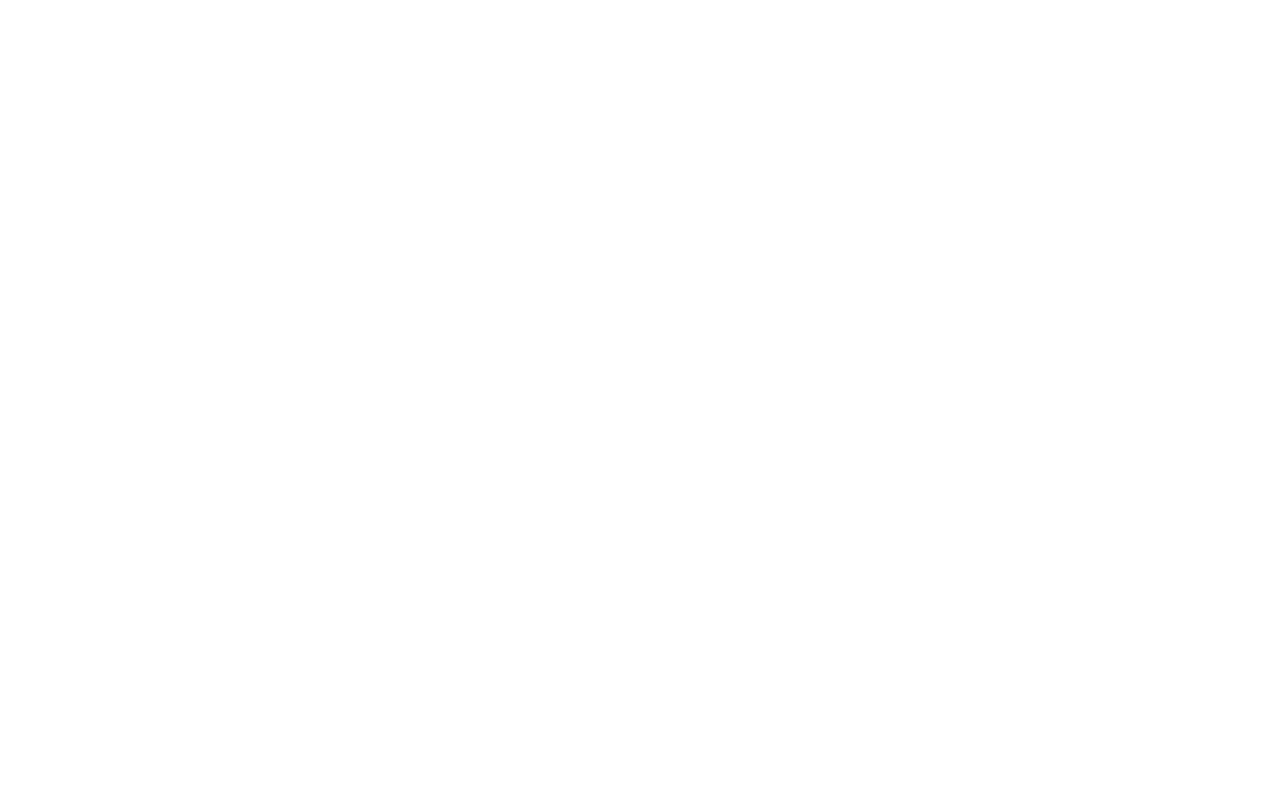
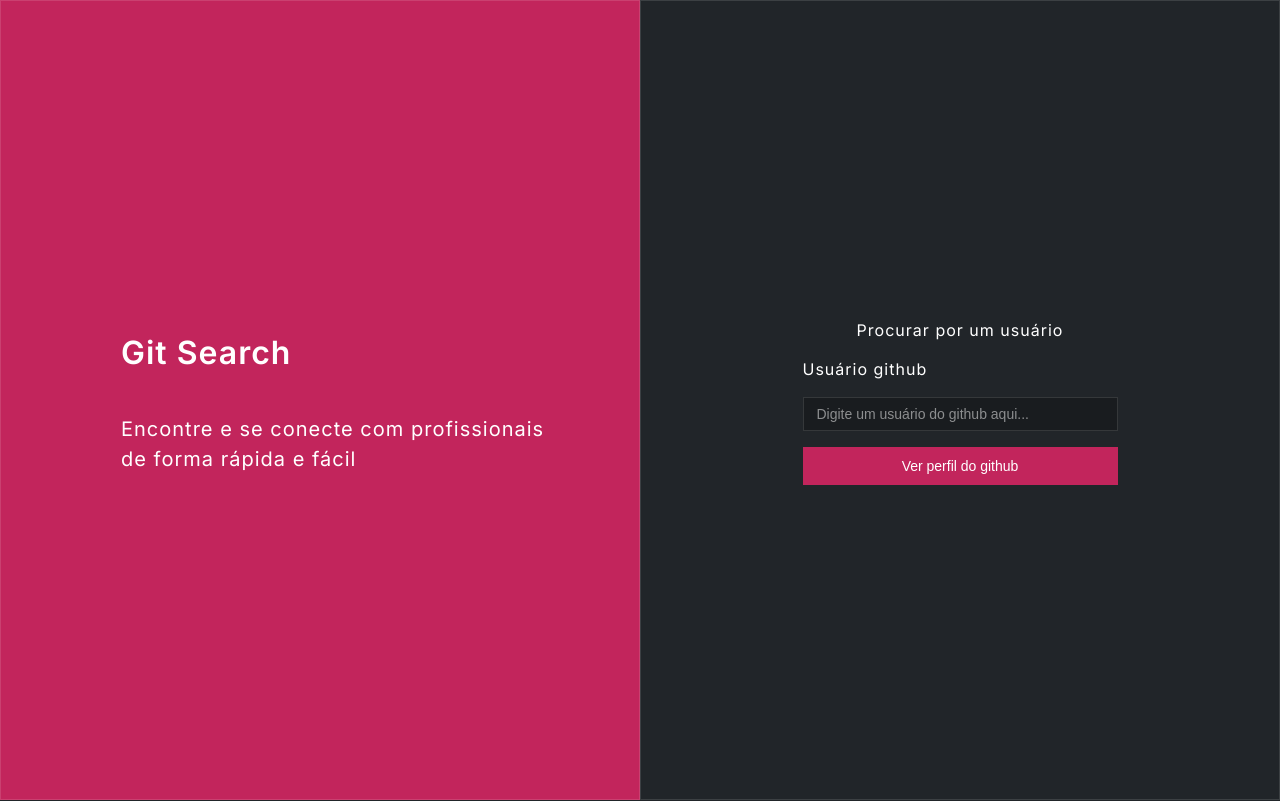
Before and after one commit to Kenzie-Academy-Brasil-Developers/gitsearch-entrega, a plain HTML site: page index.html in a window 1280 px wide. Drawn offline with Linux system fonts and the light colour scheme.

Commit message:
projeto git search

```diff
--- a/index.html
+++ b/index.html
@@ -1,5 +1,5 @@
 <!DOCTYPE html>
-<html lang="en">
+<html lang="pt-BR">
   <head>
     <meta charset="UTF-8" />
     <meta http-equiv="X-UA-Compatible" content="IE=edge" />
@@ -12,11 +12,31 @@
       href="https://fonts.googleapis.com/css2?family=Inter:wght@100;200;300;400;500;600;700;800;900&display=swap"
       rel="stylesheet"
     />
+    <link rel="stylesheet" href="./src/styles/reset.css">
+    <link rel="stylesheet" href="./src/styles/globalStyles.css">
+    <link rel="stylesheet" href="./src/styles/index.css">
 
     <title>Git Search</title>
   </head>
   <body>
-
+    <main>
+      <section>
+        <div class="container">
+          <h1>Git Search</h1>
+          <p>Encontre e se conecte com profissionais de forma rápida e fácil </p>
+        </div>
+      </section>
+      <aside>
+        <div class="container">
+          <h2>Procurar por um usuário</h2>
+          <form action="">
+            <label for="user-search">Usuário github</label>
+            <input type="text" name="user-search" placeholder="Digite um usuário do github aqui...">
+            <button>Ver perfil do github</button>
+          </form>
+        </div>
+      </aside>
+    </main>
     <script type="module" src="./src/scripts/index.js"></script>
   </body>
 </html>
--- a/src/scripts/index.js
+++ b/src/scripts/index.js
@@ -0,0 +1,5 @@
+import {searchUserByName } from "./request.js";
+
+// await searchUser("jonatasneres")
+
+searchUserByName()
--- a/src/scripts/profile.js
+++ b/src/scripts/profile.js
@@ -0,0 +1,88 @@
+import { baseUrl } from "./request.js";
+
+
+export async function createHeaderProfile(user) {
+
+    const profile = document.querySelector('.container--profile')
+
+    profile.innerHTML = ''
+
+    const html = `
+    <figure>
+    <img src="${user.avatar_url}" alt="${user.name}">
+  </figure>
+  <h2>${user.name}</h2>
+    `;
+
+    profile.insertAdjacentHTML('beforeend',html)
+}
+
+export async function renderListRepo() {
+
+    const actualyUser = JSON.parse(localStorage.getItem('user'))
+
+    const users = await fetch(`${baseUrl}${actualyUser.login}/repos`,{
+        method: 'GET',
+        headers: {
+            'Content-Type':'application/json'
+        }
+    })
+
+    .then(function(response){ return response.json()})
+
+    .then(function(responseJson){
+
+    responseJson.map(repository => {
+        console.log(repository)
+        createListProfile(repository)
+    })
+
+})
+}
+
+
+
+export async function createListProfile(repository) {
+
+    const ul = document.querySelector('ul')
+
+    const html = `
+    <li class="card flex-column">
+        <h3>${repository.name}</h3>
+        <p>${repository.description}</p>
+        <a href="${repository.html_url}">
+        <button class="card--button">Repositório</button>
+      </a>
+    </li>
+    `
+
+    ul.insertAdjacentHTML('beforeend',html)
+}
+
+export async function renderUserProfile() {
+
+    const user = JSON.parse(localStorage.getItem('user'))
+    createHeaderProfile(user)
+}
+
+
+async function changeUser() {
+
+    const button = document.querySelector('.profile--change__user')
+
+    if (button) {
+        button.addEventListener('click', ()=>{
+            window.location.replace('/index.html')
+            // returnToIndex()
+        })
+    }else{
+        console.log("button nao existe")
+    }
+
+
+}
+
+changeUser()
+renderUserProfile()
+renderListRepo()
+// renderUserProfile('jonatasneres')
--- /dev/null
+++ b/src/scripts/request.js
@@ -0,0 +1,39 @@
+import { renderUserProfile,renderListRepo } from "./profile.js";
+
+export const baseUrl = 'https://api.github.com/users/'
+
+async function searchUser(user) {
+
+    const users = await fetch(`${baseUrl}${user}`,{
+        method: 'GET',
+        headers: {
+            'Content-Type':'application/json'
+        }
+    })
+
+    .then((response)=>{
+        if (response.ok) {
+            response.json().then(responseJson =>{
+                localStorage.setItem('user', JSON.stringify(responseJson))
+            })
+            window.location.replace('./src/pages/profile.html')
+            return response.json()
+        }else{
+            window.location.replace('./src/pages/error.html')
+        }
+    })
+
+    return users
+}
+
+export async function searchUserByName() {
+    const input = document.querySelector('input')
+    const button = document.querySelector('button')
+
+
+    button.addEventListener('click', async (event)=>{
+        event.preventDefault()
+
+        const user = await searchUser(input.value)
+    })
+}
--- /dev/null
+++ b/src/styles/error.css
@@ -0,0 +1,58 @@
+main{
+    margin-top: 50px;
+}
+.gap{
+    gap: 150px;
+}
+.flex{
+    display: flex;
+    flex-wrap: wrap;
+    justify-content: center
+}
+.column{
+    flex-direction: column;
+}
+
+figure>img{
+    max-width: 420px;
+    width: 100%;
+}
+
+.first-section{
+    width: 36%;
+    gap: 10px;
+}
+.first-section>h1{
+    font-weight: var(--font-weight-700);
+    color: var(--color-grey-7);
+    font-size: var(--font-error);
+
+    margin-bottom: 10px;
+}
+.first-section>p{
+    color: var(--color-grey-7);
+    font-size: var(--font-error-details);
+    font-weight: var(--font-weight-400);
+}
+.first-section>button{
+    max-height: 60px;
+    height: 100%;
+    padding: 21px 70px;
+
+    font-weight: var(--font-weight-600);
+    font-size: var(--font-error-search);
+
+    border-radius: 8px;
+    background-color: transparent;
+    border: 1px solid #ffffff;
+    color: #ffffff;
+    transition: .2s;
+}
+.first-section>button:hover{
+    background-color: var( --color-brand-2);
+    border: 1px solid var( --color-brand-2);
+}
+
+strong{
+    font-weight: var(--font-weight-600);
+}
--- a/src/styles/globalStyles.css
+++ b/src/styles/globalStyles.css
@@ -1,3 +1,5 @@
+@import url('https://fonts.googleapis.com/css2?family=Inter:wght@400;500;600;700&display=swap');
+
 :root {
   --color-brand-1: #c2255c;
   --color-brand-2: #d6336c;
@@ -8,5 +10,38 @@
   --color-grey-6: #a6a8a9;
   --color-grey-7: #ffffff;
   --color-alert: #c22554;
+  --color-placeholder: rgba(255, 255, 255, 0.5);
   --font-primary: "Inter", sans-serif;
+
+  --font-weight-400: 400;
+  --font-weight-500: 500;
+  --font-weight-600: 600;
+  --font-weight-700: 700;
+
+  --font-subtittle: 1.25rem;
+  --font-tittle: 2rem;
+  --font-inputs: 0.875rem;
+  --font-name: 1.5rem;
+  --font-error: 2.375rem;
+  --font-error-details: 1rem;
+  --font-error-search: 1.125rem;
+
 }
+
+.container{
+  max-width: 900px;
+  width: 95%;
+  margin: 0 auto;
+}
+
+body{
+  font-family: var(--font-primary);
+  letter-spacing: 0.063rem;
+  background-color: var(--color-grey-2);
+}
+
+button{
+  outline: none;
+  border: none;
+  cursor: pointer;
+}
--- /dev/null
+++ b/src/styles/index.css
@@ -0,0 +1,106 @@
+section,
+button{
+    background-color: var(--color-brand-1);
+}
+
+aside{
+    background-color: var(--color-grey-2);
+}
+
+section,
+aside,
+form>input{
+    color: var(--color-grey-7);
+    outline: none;
+    border: 1px solid rgba(255, 255, 255, 0.12);
+}
+
+h1{
+    font-weight: var(--font-weight-600);
+    font-size: var(--font-tittle);
+}
+
+section>div{
+    display: flex;
+    flex-direction: column;
+    gap: 2.313rem;
+}
+
+section>div>p{
+    font-size: var(--font-subtittle);
+    font-weight: var(--font-weight-400);
+
+    max-width: 430px;
+    width: 100%;
+}
+
+section>div,
+aside>div{
+    padding: 2.5rem 0;
+}
+
+aside>div{
+    display: flex;
+    flex-direction: column;
+    align-items: center;
+    gap: 15px;
+}
+
+form{
+    display: flex;
+    flex-direction: column;
+    gap: 16px;
+
+    max-width: 315px;
+    width: 100%;
+}
+form>input{
+    background-color: var(--color-grey-1);
+    font-weight: var(--font-weight-400);
+}
+form>input::placeholder{
+    color: var(--color-placeholder);
+}
+
+form>button{
+    height: 2.375rem;
+    color: var(--color-grey-7);
+    border: none;
+    font-weight: var(--font-weight-500);
+    cursor: pointer;
+}
+
+form>input,
+form>button{
+    padding: 0.5rem 0.813rem;
+    font-size: var(--font-inputs);
+}
+
+@media(min-width: 1024px){
+    main{
+        display: flex;
+    }
+    section,
+    aside{
+        width: 50vw;
+        height: 100vh;
+
+    }
+    section>div,
+    aside>div{
+        justify-content: center;
+        padding: 7.5rem 0;
+    }
+    section>.container,
+    aside>.container{
+        height: 100vh;
+    }
+
+    section>.container{
+        margin-left: 120px;
+    }
+    section>h1,
+    section>p{
+        margin-right: 50px;
+    }
+}
--- /dev/null
+++ b/src/styles/profile.css
@@ -0,0 +1,110 @@
+.flex-between{
+    display: flex;
+    justify-content: space-between;
+    align-items: center;
+    flex-wrap: wrap;
+}
+
+.flex-column{
+    display: flex;
+    flex-direction: column;
+}
+.container--profile{
+    gap: 20px;
+}
+
+.wrap{flex-wrap: wrap;}
+
+img{
+    width: 50px;
+    height: 50px;
+    border-radius: 150px;
+}
+
+header{
+    margin-top: 50px;
+}
+
+h2{
+    color: var(--color-grey-7);
+    font-weight: var(--font-weight-700);
+    font-size: var(--font-name);
+}
+
+header>div>button{
+    color: var(--color-grey-7);
+    font-weight: var(--font-weight-600);
+    font-size: var(--font-inputs);
+    background: rgba(255, 255, 255, 0.08);
+    height: 38px;
+    padding: 10px 25px;
+    border-radius: 8px;
+    outline: none;
+    border: none;
+}
+
+main{
+    margin-top: 50px;
+}
+
+ul{
+    display: flex;
+    flex-wrap: wrap;
+    gap: 22px;
+}
+
+.card{
+    gap: 21px;
+    width: 100%;
+    height: 245px;
+    border: 2px solid rgba(255, 255, 255, 0.1);
+    padding: 40px 27px;
+    transition: .3s;
+    border-radius: 8px;
+}
+
+
+.card:hover{
+    border: 2px solid var(--color-grey-7);
+}
+
+
+.card--button{
+    width: 95px;
+    color: var(--color-grey-7);
+    font-weight: var(--font-weight-500);
+    font-size: var(--font-inputs);
+    background-color: transparent;
+    border: 1px solid #ffffff;
+    border-radius: 4px;
+    padding: 5px 8px;
+    transition: .3s;
+}
+
+.card--button:hover{
+    background-color: var( --color-brand-2);
+    border: 1px solid var( --color-brand-2);
+}
+
+.card>h3{
+    font-size: var(--font-subtittle);
+    font-weight: var(--font-weight-500);
+    color: var(--color-grey-7);
+}
+
+.card>p{
+    color: rgba(255, 255, 255, 0.6);
+    font-size: var(--font-inputs);
+    font-weight: var(--font-weight-400);
+}
+
+
+@media(min-width: 1025px){
+    .card{
+        width: 45%;
+
+    }
+    ul{
+        justify-content: space-between;
+    }
+}
--- /dev/null
+++ b/src/styles/reset.css
@@ -0,0 +1,52 @@
+/* http://meyerweb.com/eric/tools/css/reset/
+   v2.0 | 20110126
+   License: none (public domain)
+*/
+
+html, body, div, span, applet, object, iframe,
+h1, h2, h3, h4, h5, h6, p, blockquote, pre,
+a, abbr, acronym, address, big, cite, code,
+del, dfn, em, img, ins, kbd, q, s, samp,
+small, strike, strong, sub, sup, tt, var,
+b, u, i, center,
+dl, dt, dd, ol, ul, li,
+fieldset, form, label, legend,
+table, caption, tbody, tfoot, thead, tr, th, td,
+article, aside, canvas, details, embed,
+figure, figcaption, footer, header, hgroup,
+menu, nav, output, ruby, section, summary,
+time, mark, audio, video {
+	margin: 0;
+	padding: 0;
+	border: 0;
+	font-size: 100%;
+	font: inherit;
+	vertical-align: baseline;
+	/* feito na mao */
+	outline: none;
+	line-height: 150%;
+	box-sizing: border-box;
+}
+/* HTML5 display-role reset for older browsers */
+article, aside, details, figcaption, figure,
+footer, header, hgroup, menu, nav, section {
+	display: block;
+}
+body {
+	line-height: 1;
+}
+ol, ul {
+	list-style: none;
+}
+blockquote, q {
+	quotes: none;
+}
+blockquote:before, blockquote:after,
+q:before, q:after {
+	content: '';
+	content: none;
+}
+table {
+	border-collapse: collapse;
+	border-spacing: 0;
+}
```
Also changed, not shown: src/pages/error.html (+18 -1 lines), src/pages/profile.html (+49 -2 lines), src/scripts/error.js (+10 -0 lines), src/assets/1662954279008 1.svg (added), src/assets/rentangle.svg (added).
